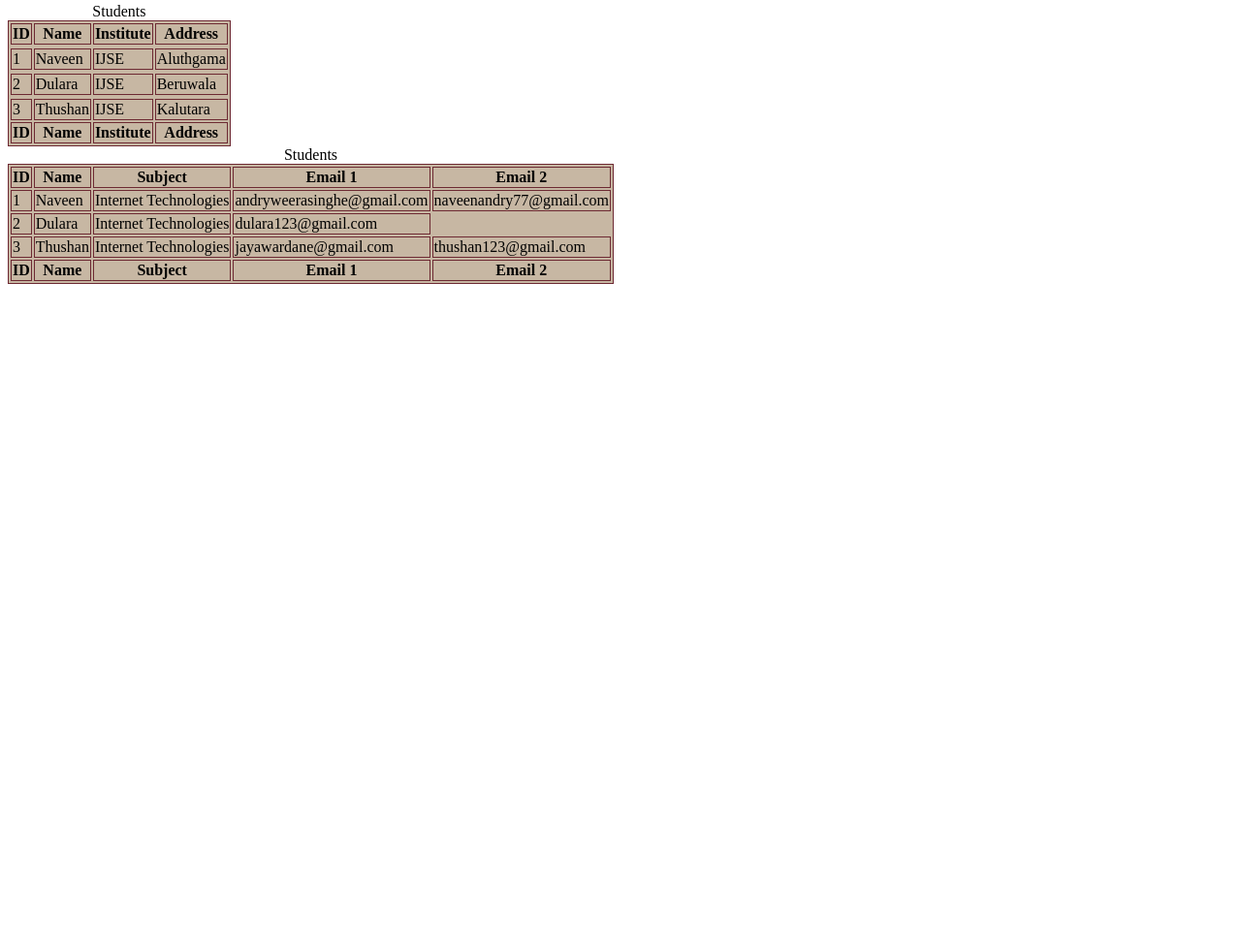
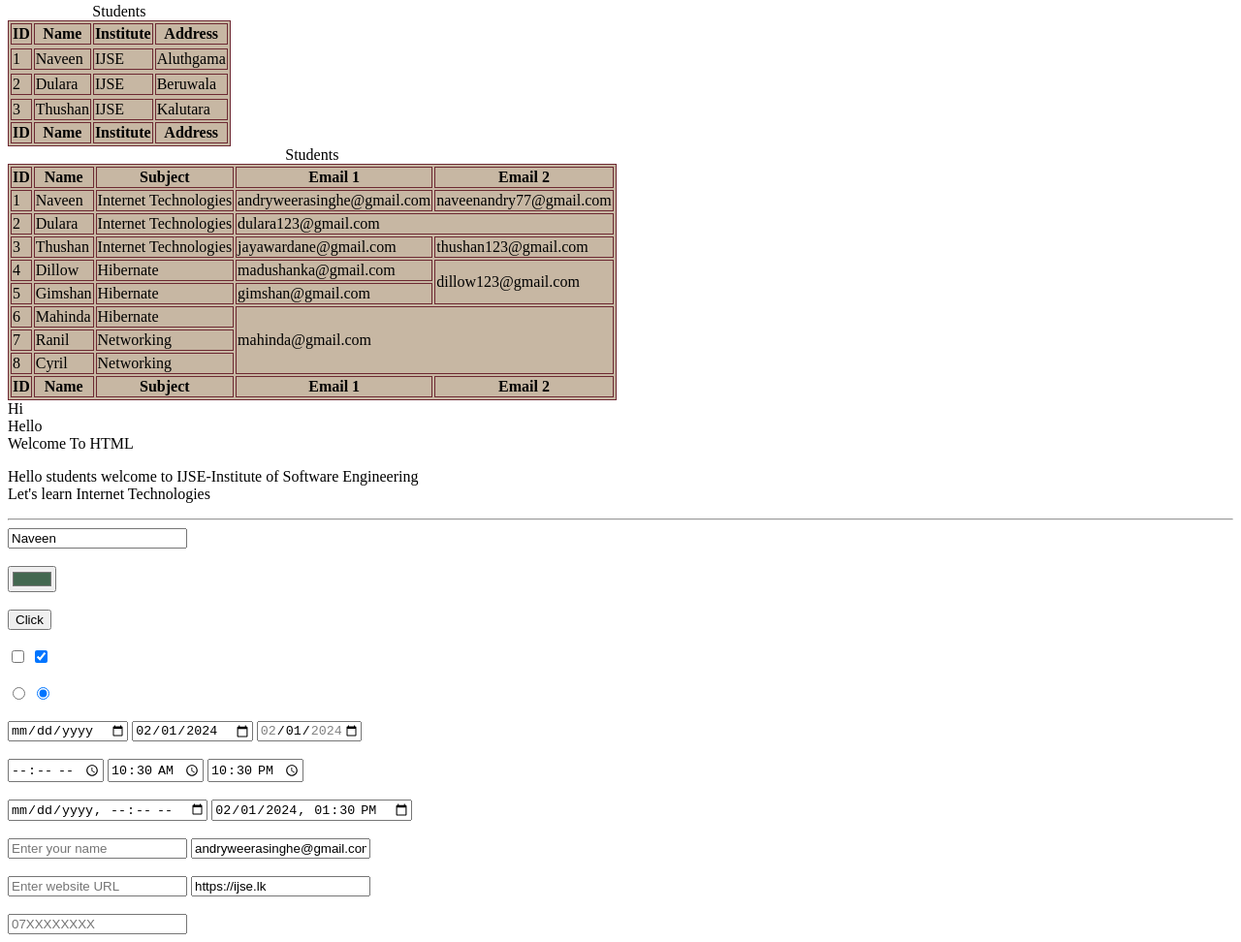
Before and after one commit to andryweerasinghe/htmlBasic, a plain HTML site: page index.html in a window 1280 px wide. Shown: the part 3763-4735 px from the top of the page at 97% size. Before the commit the page ends 4064 px from the top, so only its background shows below. Drawn offline with Linux system fonts and the light colour scheme.

Commit message:
Introducing inputs

```diff
--- a/index.html
+++ b/index.html
@@ -333,7 +333,8 @@ hi
                 <td>2</td>
                 <td>Dulara</td>
                 <td>Internet Technologies</td>
-                <td>dulara123@gmail.com</td>
+                <!--colspan is used to merge 2 or more columns to a single data-->
+                <td colspan="2">dulara123@gmail.com</td>
             </tr>
             <tr>
                 <td>3</td>
@@ -341,6 +342,35 @@ hi
                 <td>Internet Technologies</td>
                 <td>jayawardane@gmail.com</td>
                 <td>thushan123@gmail.com</td>
+            </tr>
+            <tr>
+                <td>4</td>
+                <td>Dillow</td>
+                <td>Hibernate</td>
+                <td>madushanka@gmail.com</td>
+                <td rowspan="2">dillow123@gmail.com</td>
+            </tr>
+            <tr>
+                <td>5</td>
+                <td>Gimshan</td>
+                <td>Hibernate</td>
+                <td>gimshan@gmail.com</td>
+            </tr>
+            <tr>
+                <td>6</td>
+                <td>Mahinda</td>
+                <td>Hibernate</td>
+                <td colspan="2" rowspan="3">mahinda@gmail.com</td>
+            </tr>
+            <tr>
+                <td>7</td>
+                <td>Ranil</td>
+                <td>Networking</td>
+            </tr>
+            <tr>
+                <td>8</td>
+                <td>Cyril</td>
+                <td>Networking</td>
             </tr>
         </tbody>
         <!--table footer-->
@@ -353,7 +383,67 @@ hi
         </tfoot>
     </table>
 
+    <!--Block-level content wrapping element-->
+    <div>
+        Hi
+    </div>
+    <div>
+        Hello
+    </div>
 
+    <!--Inline level content wrapping element-->
+    <span>Welcome</span>
+    <span>To</span>
+    <span>HTML</span>
+
+    <p>Hello students welcome to IJSE-Institute of Software Engineering <br> Let's learn Internet Technologies</p>
+
+    <hr>
+
+    <!--Forms-->
+    <form>
+        <!--Text Input-->
+        <input type="text" placeholder="Enter your name" value="Naveen">
+        <br><br>
+        <!--Color Picker-->
+        <input type="color" value="#436850">
+        <br><br>
+        <!--button (These types of buttons aren't used now)-->
+        <input type="button" value="Click">
+        <br><br>
+        <!--checkbox-->
+        <input type="checkbox">
+        <input type="checkbox" checked>
+        <br><br>
+        <!--radio button-->
+        <input type="radio">
+        <input type="radio" checked>
+        <br><br>
+        <!--date picker-->
+        <input type="date">
+        <input type="date" value="2024-02-01">
+        <input type="date" value="2024-02-01" max="2024-02-10" min="2024-02-05">
+        <br><br>
+        <!--time picker-->
+        <input type="time">
+        <input type="time" value="10:30">
+        <input type="time" value="22:30">
+        <br><br>
+        <!--date-time picker-->
+        <input type="datetime-local">
+        <input type="datetime-local" value="2024-02-01T13:30">
+        <br><br>
+        <!--email input-->
+        <input type="text" placeholder="Enter your name">
+        <input type="email" value="andryweerasinghe@gmail.com" placeholder="Enter your email">
+        <br><br>
+        <!--URL input-->
+        <input type="url" placeholder="Enter website URL">
+        <input type="url" value="https://ijse.lk" placeholder="Enter website URL">
+        <br><br>
+        <!--telephone number input-->
+        <input type="tel" placeholder="07XXXXXXXX">
+    </form>
 
 </body>
 </html>
```
Also changed, not shown: sections.html (added, +78 -0 lines).
